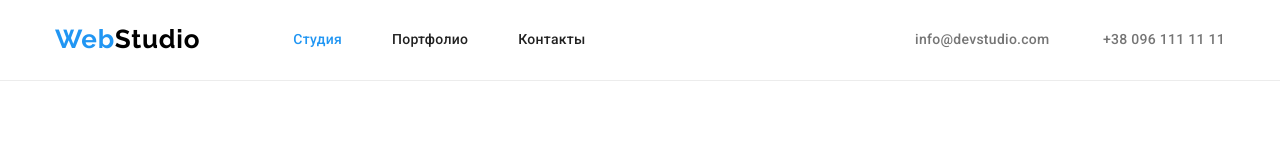
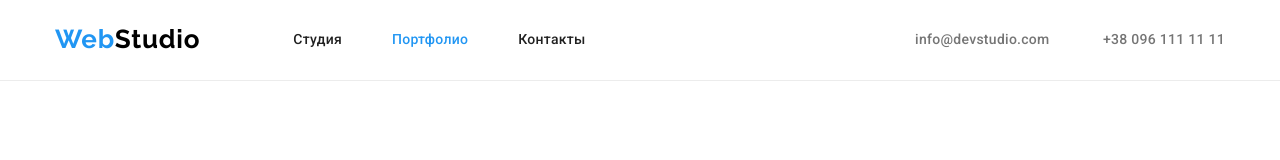
Before and after one commit to Peekaboo-dev/goit-markup-hw-04, a plain HTML site: page portfolio.html in a window 1280 px wide. Shown: the top 160 px of the page. Drawn offline with Linux system fonts and the light colour scheme.

Commit message:
Update portfolio.html

```diff
--- a/portfolio.html
+++ b/portfolio.html
@@ -21,12 +21,12 @@
         <nav class="header__nav">
           <ul class="header__nav-list">
             <li>
-              <a href="index.html" class="header__nav-link nav-link--active"
-                >Студия</a
-              >
+              <a href="index.html" class="header__nav-link">Студия</a>
             </li>
             <li>
-              <a href="portfolio.html" class="header__nav-link">Портфолио</a>
+              <a href="portfolio.html" class="header__nav-link nav-link--active"
+                >Портфолио</a
+              >
             </li>
             <li>
               <a href="#" class="header__nav-link">Контакты</a>
```
